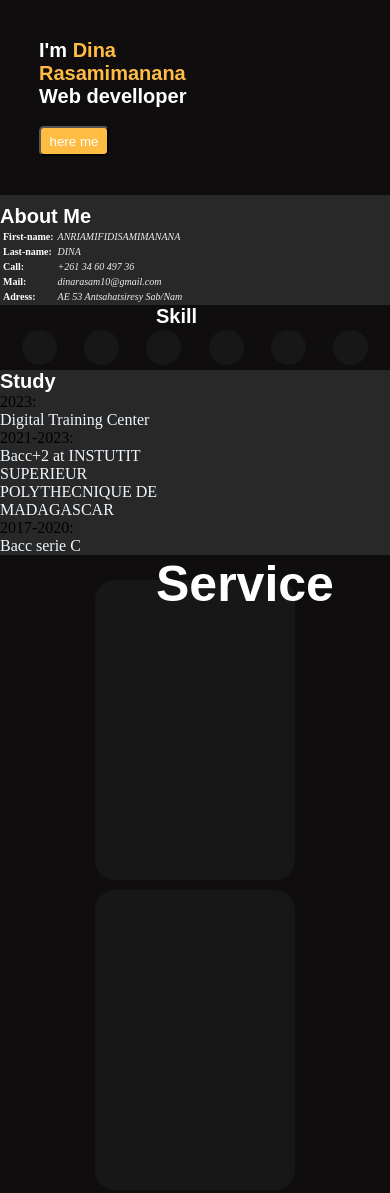
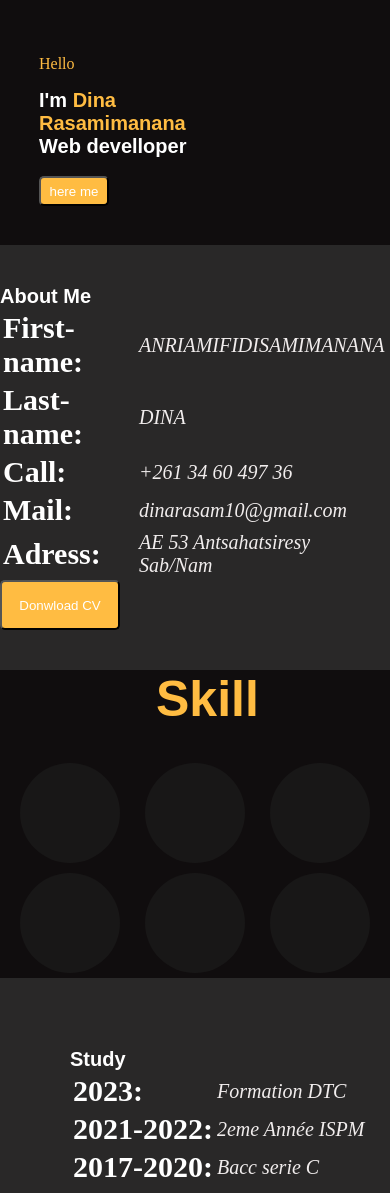
Before and after one commit to DinaRasam/Portfolio, a plain HTML site: page index.html in a window 390 px wide. Shown: the top 1193 px of the page. Drawn offline with Linux system fonts and the light colour scheme.

Commit message:
teste responsive

```diff
--- a/assetes/responsive.css
+++ b/assetes/responsive.css
@@ -37,103 +37,12 @@ em {
 .params2 {
    display: none;
 }
-.params3 {
-    color: aliceblue;
-    font-weight: 5px;
-    font-weight: lighter;
-}
-.about-sec1 {
-    display: none;
-    /* width:50%;
-    height:100%;
-    padding:10px; */
-    /* background-color:red; */
-
-}
-.about-sec1 {
-    width:50%;
-    height:100%;
-    padding:5px;
-    /* background-color:red; */
-
-}
-.about-sec2 {
-    width:50%;
-    height:100%;
-    padding-top : 10px;
-
-
-    /* background-color:red; */
-}
-.titre2 {
-    font-size: 10px;
-    font-weight: bold;
-    color:white;
-}
-.contenu1 {
-    color:rgb(241, 237, 237);
-    font-size: 10px;
-    font-style: italic;
-}
-.donwload-cv {
-    display: none;
-    background-color: #FFBC42;
-    border-radius: 5px;
-    width: 90px;
-    height: 40px;
-    color: white;
-    font-weight: bold;
-    margin: auto;
-}
-p {
-    display: none;
-    color:white;
-    font-weight: 10px;
-}
-.skils {
-    background-color:  #100D0E;
+.study1 {
     width: 100%;
     height: auto;
-    display: flex;
-    flex-direction: column;
-}
-.section1 {
-    width: 100%;
-    height: auto;
-    position: absolute;
-    justify-content: center;
-    font-weight: bold;
-    font-size: 20px;
-    font-family: Arial, Helvetica, sans-serif;
-    color: white;
-    /* background-color:  #100D0E; */
-    left: 40%;
-}
-.section2 {
-    margin-top: 20px;
-    width: 100%;
-    height: auto;
-    background-color:  #100D0E;
-    /* margin: 5px; */
-    display: flex;
-    flex-wrap: wrap;
-    flex-direction: row;
-    /* align-items: center;  */
-    justify-content: space-evenly;
-
-}
-.items1 {
-    width: 35px;
-    height: 35px;
-    background-color: rgb(24, 23, 23);
-    margin: 5px;
-    border-radius: 50%;
-    box-shadow: #FFBC42;
-}
-.study1 {
-    width: 50%;
-    height: auto;
-    /* background-color: #292828; */
+    background-color: #292828;
+    padding-left: 70px;
+    padding-top: 70px;
 }
 .study2 {
     display: none;
@@ -141,4 +50,75 @@ p {
     height: auto;
     background-color: #292828;
 }
+.about-sec1 {
+    display: none;
+    width:50%;
+    height:100%;
+    padding:10px;
+    /* background-color:red; */
+
 }
+.about-sec2 {
+    width:100%;
+    height:100%;
+    padding-top : auto;
+    padding-bottom: auto;
+}
+.skils {
+    background-color:  #100D0E;
+    width: 100%;
+    height: auto;
+    display: flex;
+    flex-wrap: wrap;
+}
+.section2 {
+    margin-top: 20px;
+    width: 100%;
+    height: auto;
+    background-color:  #100D0E;
+     /* margin: 5px;  */
+    display: flex;
+    flex-wrap: wrap;
+    /* flex-direction: row;  */
+     /* align-items: center;   */
+    justify-content: space-evenly;
+
+}
+.items1 {
+    width: 100px;
+    height: 100px;
+    background-color: rgb(24, 23, 23);
+    margin: 5px;
+    border-radius: 50%;
+    box-shadow: #FFBC42;
+}
+.items {
+    margin: 5px;
+    width: 300px;
+    height: 200px;
+    background-color: rgb(24, 23, 23);
+    border-radius: 20px;
+    box-shadow: #FFBC42;
+    box-shadow: rgba(0, 0, 0, 0.35) 0px 5px 15px;
+}
+.serv {
+    width: 100%;
+    height: auto;
+    position: absolute;
+    justify-content: center;
+    font-weight: bold;
+    font-size: 50px;
+    font-family: Arial, Helvetica, sans-serif;
+    color: white;
+    /* background-color:  #100D0E; */
+    left: 30%;
+}
+.donwload-cv {
+    background-color: #FFBC42;
+    border-radius: 5px;
+    width: 120px;
+    height: 50px;
+    color: white;
+    font-weight: lighter;
+    }
+}
--- a/assetes/style.css
+++ b/assetes/style.css
@@ -2,6 +2,7 @@ body {
     margin: 0;
 }
 .container {
+
     display: flex;
     flex-direction: column;
     /* position: absolute;
@@ -40,8 +41,8 @@ em {
 .btn {
     background-color: #FFBC42;
     border-radius: 10px;
-    width: 100px;
-    height: 40px;
+    width: 200px;
+    height: 80px;
     color: white;
 }
 .btn:hover {
@@ -51,8 +52,8 @@ em {
 .btn1 {
     background-color: #100D0E;
     border-radius: 10px;
-    width: 100px;
-    height: 40px;
+    width: 200px;
+    height: 80px;
     color: white;
 }
 .btn1:hover {
@@ -75,35 +76,36 @@ p {
     width:50%;
     height:100%;
     padding:10px;
-    /* background-color:red; */
+
 
 }
 .about-sec2 {
     width:50%;
     height:100%;
-    padding-top : 80px;
+    padding-top : 40px;
+    padding-bottom: 40px;
 
 
-    /* background-color:red; */
+
 }
 table {
     border: 6px;
 }
 .titre2 {
-    font-size: 20px;
+    font-size: 30px;
     font-weight: bold;
     color:white;
 }
 .contenu1 {
     color:rgb(241, 237, 237);
-    font-size: 10px;
+    font-size: 20px;
     font-style: italic;
 }
 .donwload-cv {
     background-color: #FFBC42;
     border-radius: 10px;
     width: 200px;
-    height: 50px;
+    height: 70px;
     color: white;
     font-weight: bold;
     margin: auto;
@@ -147,25 +149,28 @@ table {
     top: 10px;
 }
 .items1 {
-    width: 100px;
-    height: 100px;
+    width: 200px;
+    height: 200px;
     background-color: rgb(24, 23, 23);
-    margin: 20px;
+    margin: 10px;
     border-radius: 50%;
     box-shadow: #FFBC42;
 }
 .study {
     width: 100%;
-    height: auto;
+    height: 300px;
     background-color: #292828;
     display: flex;
     flex-direction: row;
-    padding: 0;
+    left: 50px;
+    top: 80px;
 }
 .study1 {
     width: 50%;
     height: auto;
     background-color: #292828;
+    padding-left: 70px;
+    padding-top: 70px;
 }
 .study2 {
     width: 50%;
@@ -173,8 +178,13 @@ table {
     background-color: #292828;
 }
 .params3 {
+    /* color: gray;
+    font-size: large; */
     color: aliceblue;
-    font-weight: 10px;
+    font-weight: 5px;
+    font-weight: lighter;
+    top: 80px;
+
 }
 .items {
     margin: 5px;
@@ -183,6 +193,7 @@ table {
     background-color: rgb(24, 23, 23);
     border-radius: 20px;
     box-shadow: #FFBC42;
+    box-shadow: rgba(0, 0, 0, 0.35) 0px 5px 15px;
 }
 .items:hover {
     background-color: white;
@@ -202,3 +213,7 @@ table {
 .service {
     background-color: #100D0E;
 }
+label {
+    color: aliceblue;
+    font-weight: bolder;
+}
--- a/index.html
+++ b/index.html
@@ -61,7 +61,7 @@
     </div>
 
         <div class="skils">
-            <div class="section1">
+            <div class="section1" style="color: #FFBC42;">
               Skill
             </div>
               <p>
@@ -83,18 +83,32 @@
 
              <div class="study1">
                 <div class="titre1">Study</div>
-                <label for="">2023:</label>
-                 <div class="params3">Digital Training Center</div>
-                <label for="">2021-2023:</label>
-                <div class="params3">Bacc+2 at INSTUTIT SUPERIEUR  <br>POLYTHECNIQUE DE MADAGASCAR</div>
-                <label for="">2017-2020:</label>
-                <div class="params3">Bacc serie C</div>
+                <table>
+                    <tbody>
+                        <tr>
+                            <td class="titre2">2023:</td>
+                            <td class="contenu1"> Formation DTC </td>
+                        </tr>
+                        <tr>
+                            <td class="titre2">2021-2022:</td>
+                            <td class="contenu1"> 2eme  Année ISPM</td>
+                        </tr>
+                        <tr>
+                            <td class="titre2">2017-2020:</td>
+                            <td class="contenu1">Bacc serie C</td>
+                        </tr>
+
+                    </tbody>
+
+                   </table>
 
              </div>
-             <div class="study2">Ampina lotifiels</div>
+             <div class="study2">
+                <!-- <img src="./assetes/images/study.gif" alt="tsy hita" srcset="" style="height: 100%; width: 100%;"> -->
+             </div>
         </div>
         <div class="service">
-            <div class="serv">
+            <div class="serv" style="color: #FFBC42;">
                 Service
               </div>
                 <p>
@@ -109,7 +123,8 @@
 
                       </div>
                       <div class="items">
-
+                      </div>
+                      <div class="items">
                       </div>
                </div>
         </div>
```
Also changed, not shown: assetes/images/JavaScript-logo.png (added), assetes/images/Sans titre.png (added), assetes/images/php-1-logo-png-transparent.png (added), assetes/images/study.gif (added).
